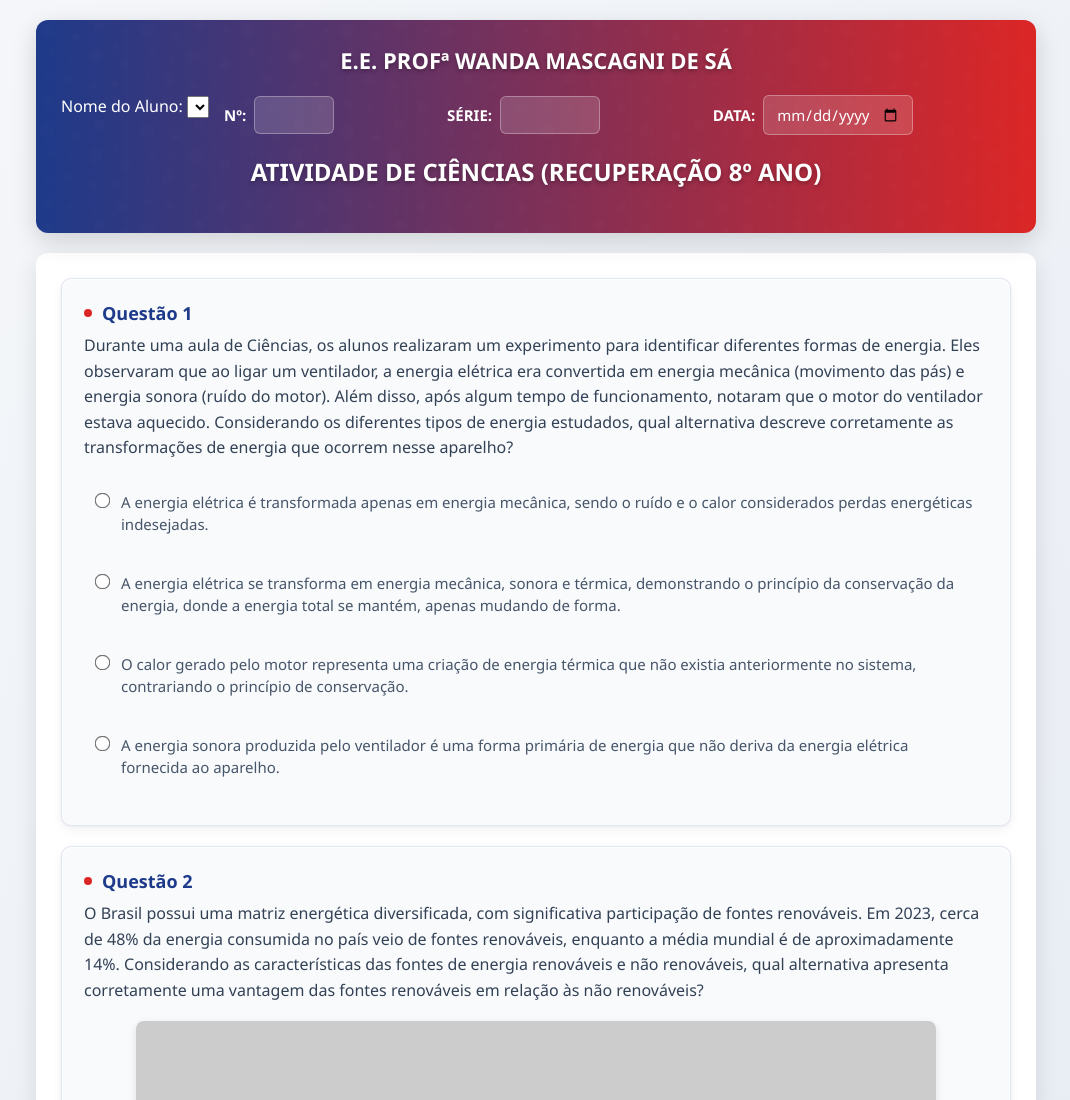
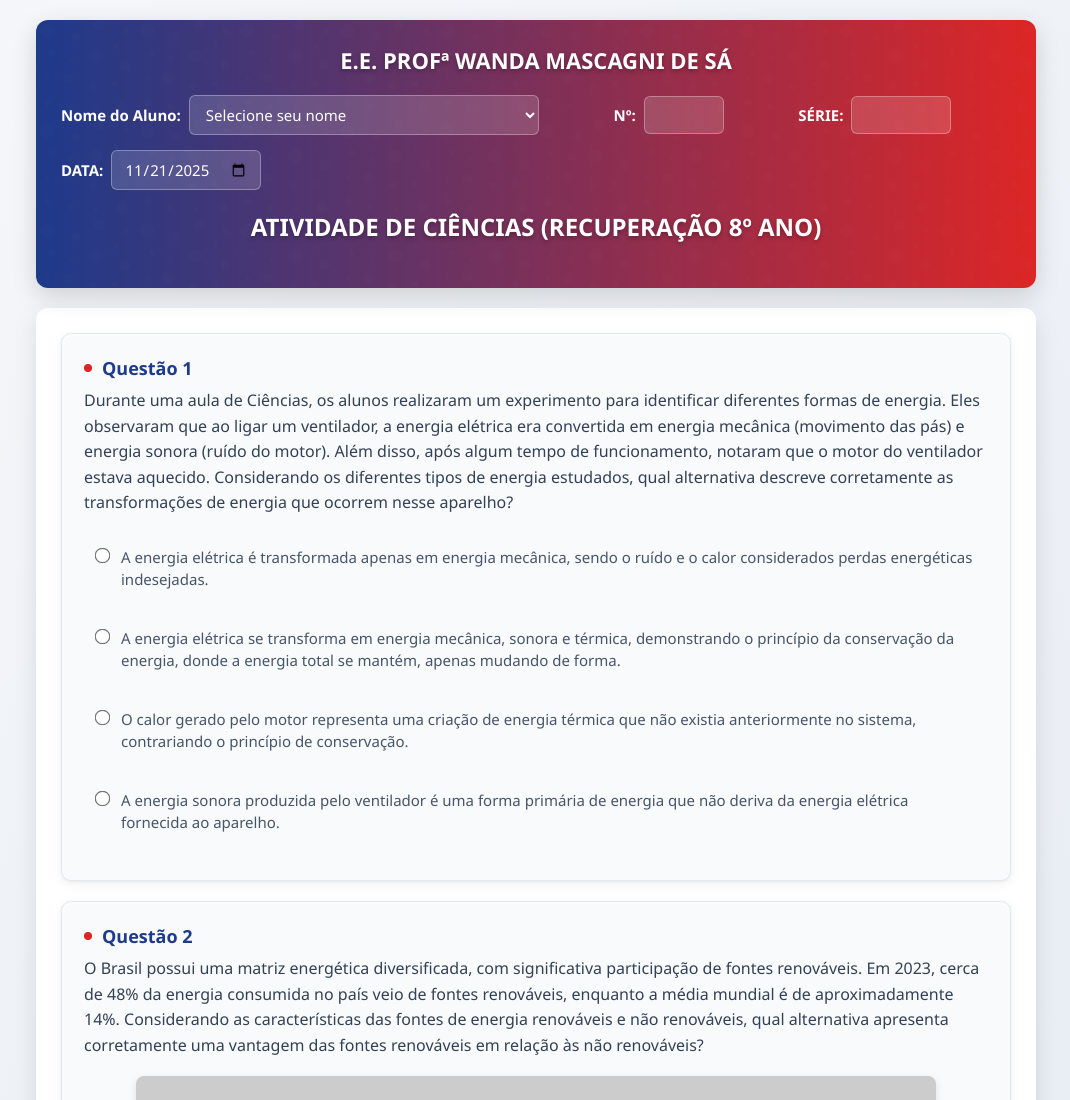
Before and after one commit to raulvilera/8-ATIVIDADE4BIMESTRE, a plain HTML site: page index.html in a window 1280 px wide. Shown: the top 1100 px of the page, without its empty margins (104-1174 px from the left). Drawn offline with Linux system fonts and the light colour scheme; placeholder pictures from the web are drawn by us.

Commit message:
Update index.html

```diff
--- a/index.html
+++ b/index.html
@@ -429,9 +429,11 @@
         <div class="header">
             <div class="school-name">E.E. PROFª WANDA MASCAGNI DE SÁ</div>
             <div class="student-info">
-                <div class="info-item">
-                    <label for="student-name">Nome do Aluno:</label>
-                    <select id="student-name" class="name-select"></select>
+                <div class="info-group">
+                    <span class="info-label">Nome do Aluno:</span>
+                    <select id="studentName" class="info-input">
+                        <option value="">Selecione seu nome</option>
+                    </select>
                 </div>
                 <div class="info-group">
                     <span class="info-label">Nº:</span>
@@ -760,7 +762,7 @@ const correctAnswers = {
         };
 
         // ======================================================
-// 👩‍🎓 LISTA DE ALUNOS (8ºA e 8ºB)
+        // 👩‍🎓 LISTA DE ALUNOS ATUALIZADA COM BASE NO ARQUIVO EXCEL
         // ======================================================
         const students = {
             // --- 8º ANO A ---
@@ -828,7 +830,8 @@ const students = {
             "MANUELLA DE MORAES SOUZA": { number: "50", class: "8ºANO B" },
             "VITORIA JOLIE RODRIGUES RAPOSO": { number: "51", class: "8ºANO B" },
             "RAQUEL BARGAS TAVARES DOS SANTOS": { number: "52", class: "8ºANO B" },
-  "RODOLFO RAFAEL GOLZENLEUCHTER MORENO JUNIOR": { number: "53", class: "8ºANO B" }
+            "RODOLFO RAFAEL GOLZENLEUCHTER MORENO JUNIOR": { number: "53", class: "8ºANO B" },
+            "ANTONIO CARLOS CAMPOS NETO": { number: "54", class: "8ºANO B" }
         };
 
         // ======================================================
@@ -857,9 +860,6 @@ document.addEventListener('DOMContentLoaded', function() {
             // ======================================================
             // 🔽 POPULA O SELECT DE NOMES
             // ======================================================
-  // A função carregarNomes foi removida e a lógica foi integrada diretamente no DOMContentLoaded
-  // para garantir o carregamento imediato.
-
             if (studentNameSelect) {
                 try {
                     console.log('Iniciando carregamento de nomes...');
@@ -1073,6 +1073,5 @@ document.addEventListener('DOMContentLoaded', function() {
             console.log('Aplicação inicializada com sucesso!');
         });
     </script>
-
 </body>
 </html>
```
Lines whose indentation alone changed are shown as unchanged.
